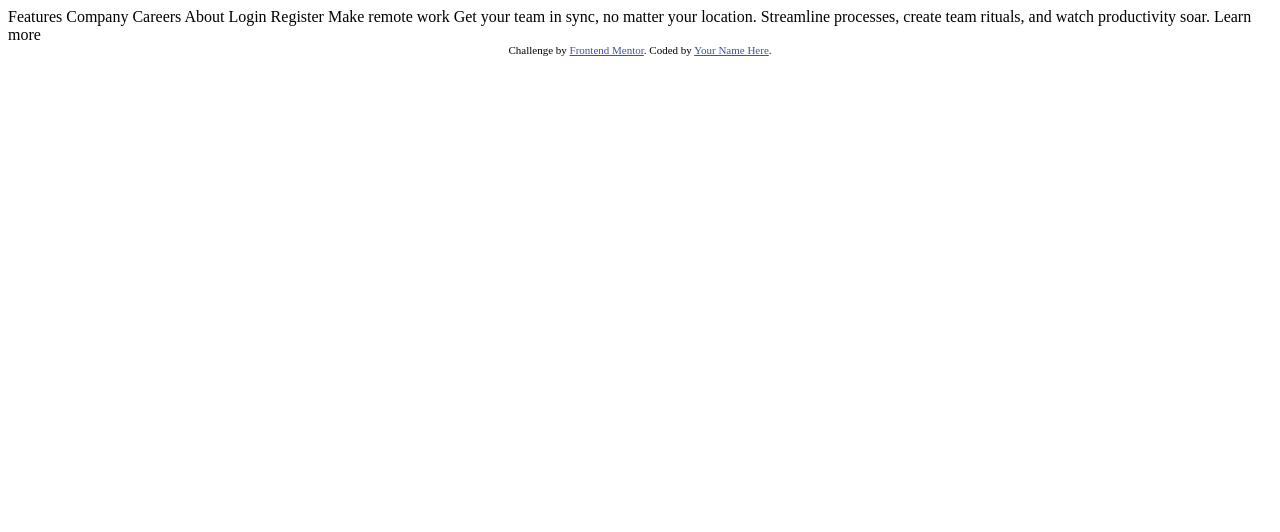
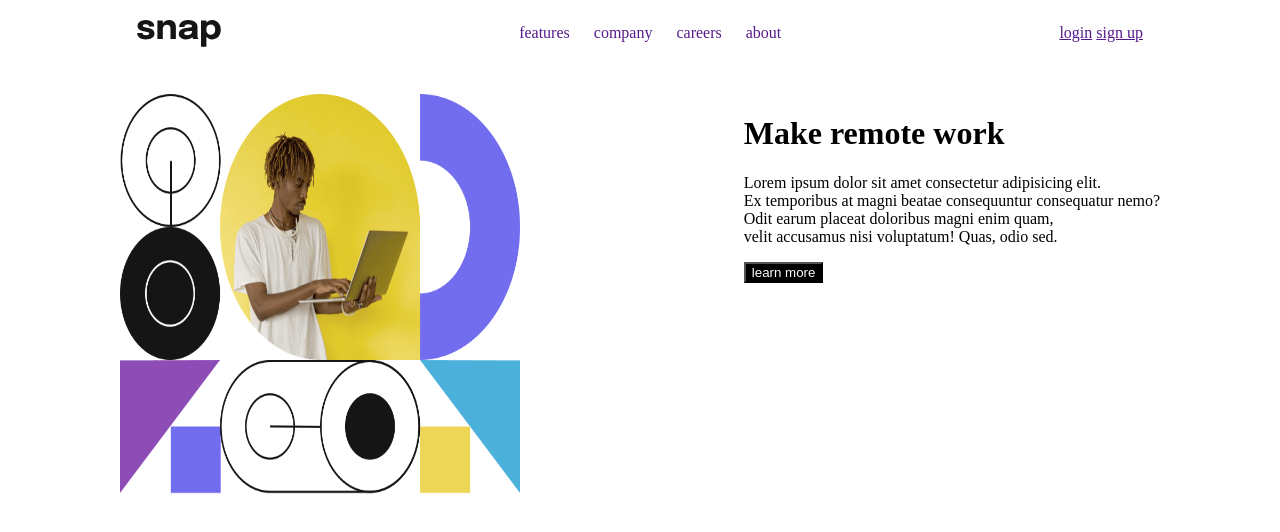
Before and after one commit to Jas-web04/intro-section, a plain HTML site: page index.html in a window 1280 px wide. Drawn offline with Linux system fonts and the light colour scheme.

Commit message:
first commit

```diff
--- a/index.html
+++ b/index.html
@@ -1,39 +1,37 @@
 <!DOCTYPE html>
 <html lang="en">
 <head>
-  <meta charset="UTF-8">
-  <meta name="viewport" content="width=device-width, initial-scale=1.0"> <!-- displays site properly based on user's device -->
-
-  <link rel="icon" type="image/png" sizes="32x32" href="./images/favicon-32x32.png">
-
-  <title>Frontend Mentor | Intro section with dropdown navigation</title>
-
-  <!-- Feel free to remove these styles or customise in your own stylesheet 👍 -->
-  <style>
-    .attribution { font-size: 11px; text-align: center; }
-    .attribution a { color: hsl(228, 45%, 44%); }
-  </style>
+    <meta charset="UTF-8">
+    <meta name="viewport" content="width=device-width, initial-scale=1.0">
+    <title>Document</title>
+    <link rel="stylesheet" href="style.css">
 </head>
 <body>
+    <nav>
+    <img src="images/logo.svg" alt="">
 
-  Features
-  Company
-  Careers
-  About
+        <ul>
+            <li><a href="">features</a></li>
+            <li><a href="">company</a></li>
+            <li><a href="">careers</a></li>
+            <li><a href="">about</a></li>
+        </ul>
+            <div class="see">
+                    <a href="">login</a>
+                    <a href="">sign up</a>
+                 </div>
+    </nav><br><br>
 
-  Login
-  Register
+     <header>
+            <img src="images/image-hero-mobile.png" alt="">
+        <div>
+            <h1 id="sack">Make remote work</h2>
+            <p>Lorem ipsum dolor sit amet consectetur adipisicing elit. <br> Ex temporibus at magni beatae consequuntur consequatur nemo? <br>Odit earum placeat doloribus magni enim quam, <br>velit accusamus nisi voluptatum! Quas, odio sed.</p>
+            <button class="bro">learn more</button>
+            </div>
 
-  Make remote work
 
-  Get your team in sync, no matter your location. Streamline processes,
-  create team rituals, and watch productivity soar.
+     </header>
 
-  Learn more
-
-  <div class="attribution">
-    Challenge by <a href="https://www.frontendmentor.io?ref=challenge" target="_blank">Frontend Mentor</a>.
-    Coded by <a href="#">Your Name Here</a>.
-  </div>
 </body>
 </html>
```
Also changed, not shown: back.html (deleted, +0 -37 lines), style.css (renamed from pass.css).
